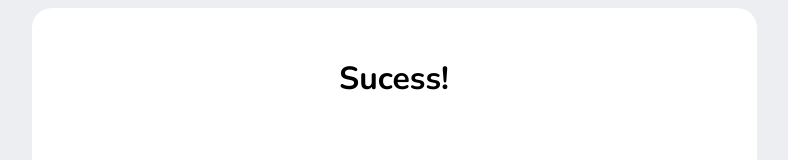
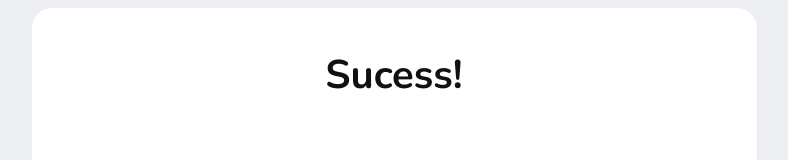
Before and after one commit to diogojefs/compass-projeto01, a plain HTML site: page sucess.html in a window 1280 px wide. Shown: the top 160 px of the page, without its empty margins (246-1034 px from the left). Drawn offline with nearby package versions, Linux system fonts and the light colour scheme.

Commit message:
Style: setting style and dimension for the title

```diff
--- a/css/sucess.css
+++ b/css/sucess.css
@@ -22,3 +22,11 @@ header {
     flex-wrap: wrap;
     justify-content: center;
 }
+
+h1 {
+    width: 100%;
+    text-align: center;
+    font-size: 40px;
+    line-height: 24px;
+    color: #111111;
+}
```
